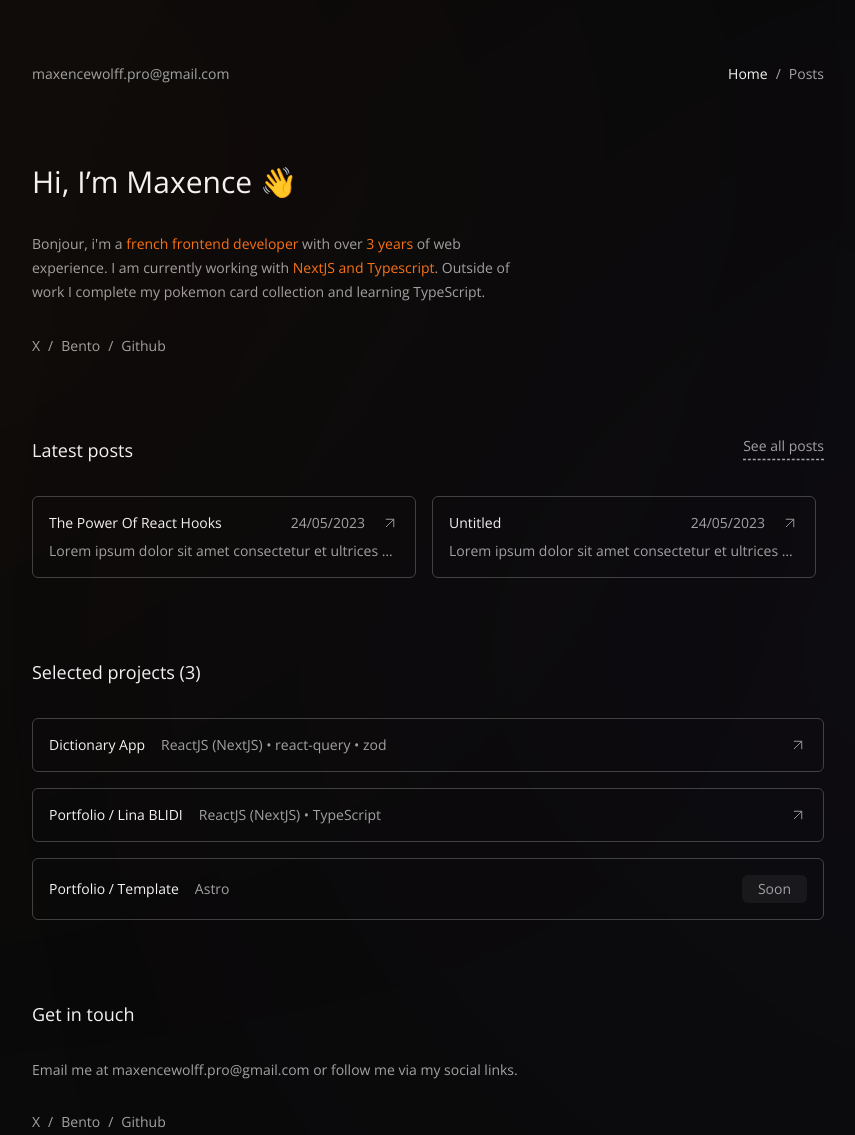
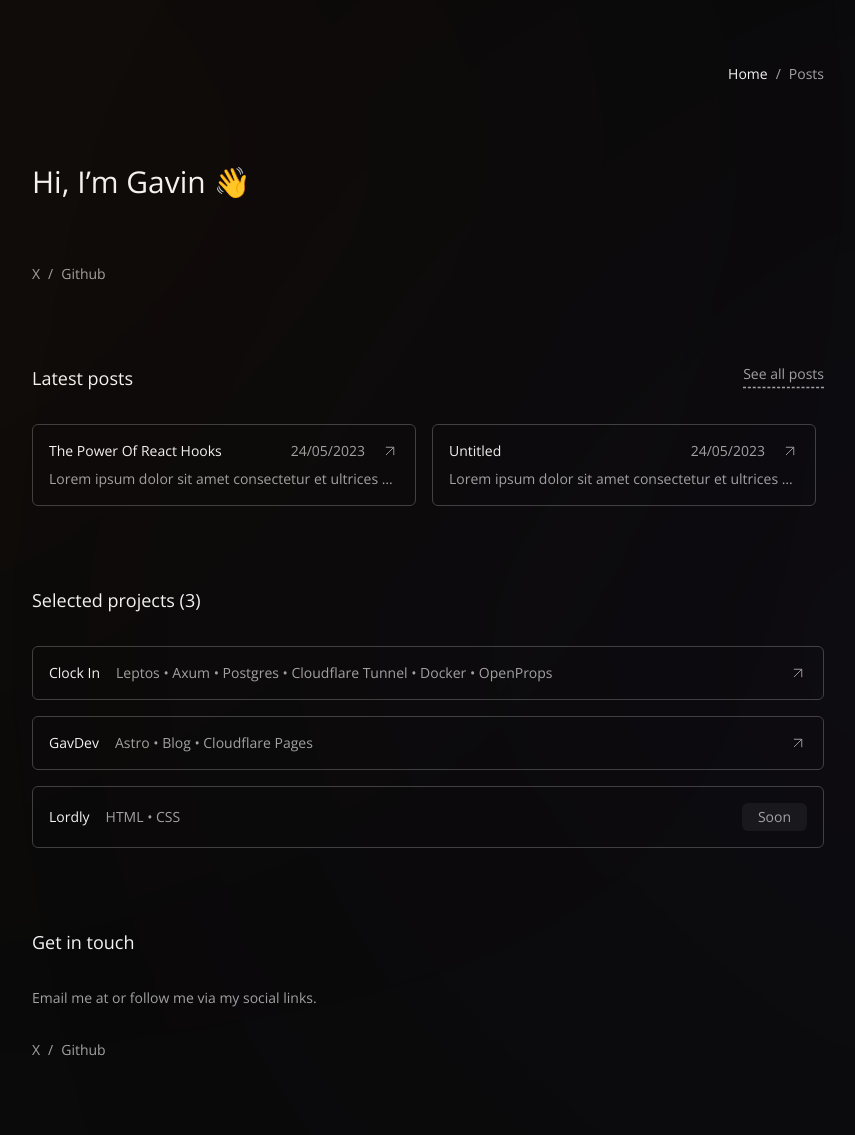
Before and after one commit to gavdaly/gavdaly, an Astro site: page / in a window 1280 px wide. Shown: the whole page, without its empty margins (212-1067 px from the left). Built offline with nearby package versions, Linux system fonts and the light colour scheme; Astro itself is replaced by a stand-in of ours.

Commit message:
personalize

```diff
--- a/src/components/seo/SEOTags.astro
+++ b/src/components/seo/SEOTags.astro
@@ -7,16 +7,16 @@ type Props = HeadTags;
 
 const { title, description, noindex, og } = Astro.props;
 
-const DEFAULT_TITLE_PAGE = "Astro - Portfolio template";
+const DEFAULT_TITLE_PAGE = "GavDaly | Portfolio";
 const DEFAULT_DESCRIPTION_PAGE =
-  "A minimal portfolio template built with Astro and Tailwindcss.";
+  "A minimal portfolio for gavin daly, a software developer based in Canada.";
 const DEFAULT_URL_SITE = SITE_URL;
 
 const openGraph = {
   title: title || og?.title || DEFAULT_TITLE_PAGE,
   type: og?.type || "website",
   image: og?.image || "/opengraph-image.jpg",
-  alt: og?.alt || "astro portfolio template image",
+  alt: og?.alt || "gavdaly portfolio image",
   url: DEFAULT_URL_SITE,
   description: og?.description || DEFAULT_DESCRIPTION_PAGE,
 };
@@ -39,7 +39,7 @@ const openGraph = {
       },
     }}
     twitter={{
-      creator: "@itsstormzz_",
+      creator: "@gavdaly",
     }}
     extend={{
       link: [
--- a/src/data/config.ts
+++ b/src/data/config.ts
@@ -1 +1 @@
-export const SITE_URL = "https://demo.maxencewolff.com/";
+export const SITE_URL = "https://gavdaly.com/";
--- a/src/data/presentation.ts
+++ b/src/data/presentation.ts
@@ -12,23 +12,23 @@ type Presentation = {
 };
 
 const presentation: Presentation = {
-  mail: "maxencewolff.pro@gmail.com",
-  title: "Hi, I’m Maxence 👋",
+  mail: "",
+  title: "Hi, I’m Gavin 👋",
   // profile: "/profile.webp",
   description:
-    "Bonjour, i'm a *french frontend developer* with over *3 years* of web experience. I am currently working with *NextJS and Typescript*. Outside of work I complete my pokemon card collection and learning TypeScript.",
+    "",
   socials: [
     {
       label: "X",
-      link: "https://twitter.com/itsstormzz_",
+      link: "https://twitter.com/gavdaly",
     },
-    {
-      label: "Bento",
-      link: "https://bento.me/m-wolff",
-    },
+    // {
+    //   label: "Bento",
+    //   link: "https://bento.me/m-wolff",
+    // },
     {
       label: "Github",
-      link: "https://github.com/MaeWolff",
+      link: "https://github.com/gavdaly",
     },
   ],
 };
--- a/src/data/projects.ts
+++ b/src/data/projects.ts
@@ -7,19 +7,19 @@ export type Project = {
 
 const projects: Project[] = [
   {
-    title: "Dictionary App",
-    techs: ["ReactJS (NextJS)", "react-query", "zod"],
-    link: "https://github.com/MaeWolff/dictionary-app",
+    title: "Clock In",
+    techs: ["Leptos", "Axum", "Postgres", "Cloudflare Tunnel, Docker", "OpenProps"],
+    link: "https://github.com/gavdaly/dictionary-app",
   },
   {
-    title: "Portfolio / Lina BLIDI",
-    techs: ["ReactJS (NextJS)", "TypeScript"],
-    link: "https://www.linablidi.fr/",
+    title: "GavDev",
+    techs: ["Astro", "Blog", "Cloudflare Pages"],
+    link: "https://www.gavdev.xyz/",
   },
   {
-    title: "Portfolio / Template",
-    techs: ["Astro"],
-    link: "/",
+    title: "Lordly",
+    techs: ["HTML", "CSS"],
+    link: "https://github.com/gavdaly",
     isComingSoon: true,
   },
 ];
```
